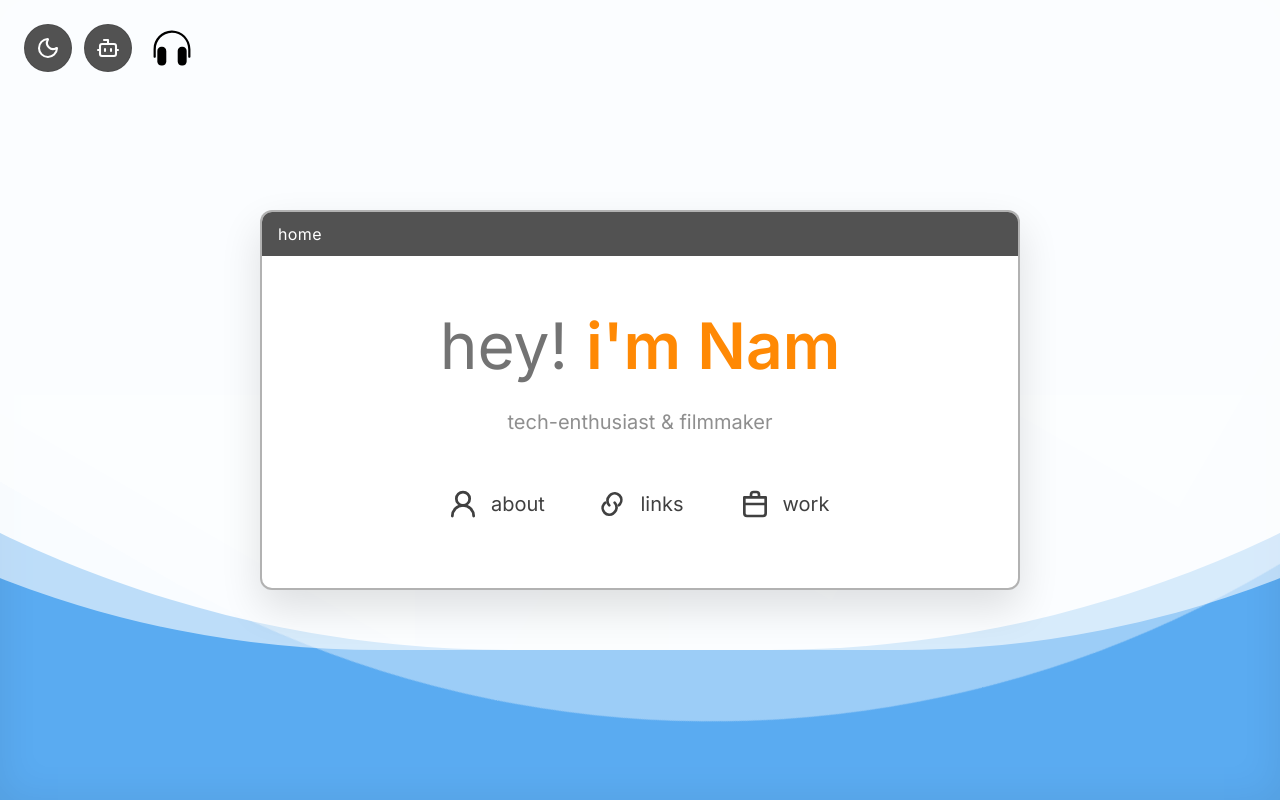
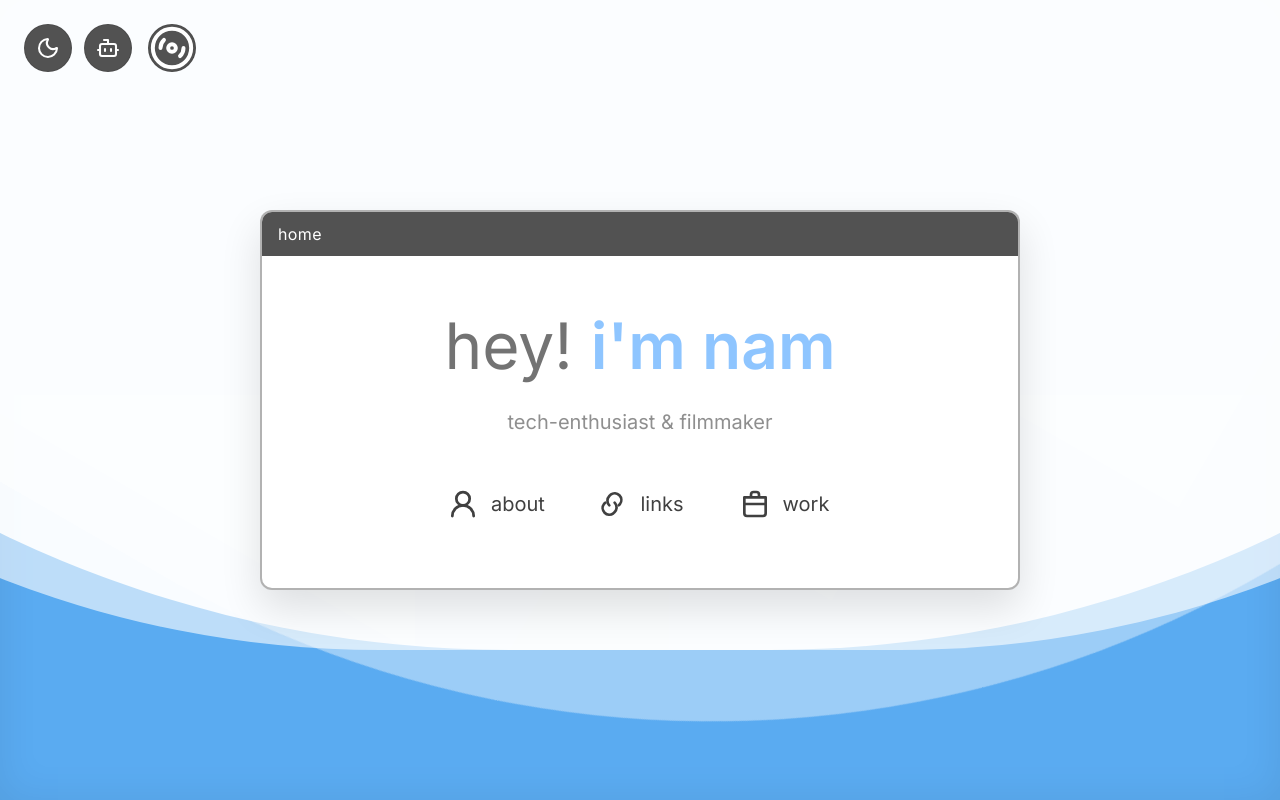
Before and after one commit to NamTakeshi/personal-website, a Vue app: page / in a window 1280 px wide. Built offline with nearby package versions, Linux system fonts and the light colour scheme.

Commit message:
MusikBuddy verschönern

```diff
--- a/src/App.vue
+++ b/src/App.vue
@@ -28,6 +28,8 @@ const moonIcon = `<svg xmlns="http://www.w3.org/2000/svg" viewBox="0 0 24 24" fi
       d="M20.985 12.486a9 9 0 1 1-9.473-9.472c.405-.022.617.46.402.803a6 6 0 0 0 8.268 8.268c.344-.215.825-.004.803.401"/>
 </svg>`;
 
+const musicIcon = `<svg xmlns="http://www.w3.org/2000/svg" width="32" height="32" viewBox="0 0 24 24" fill="none" stroke="currentColor" stroke-width="2.0625" stroke-linecap="round" stroke-linejoin="round" class="lucide lucide-disc3-icon lucide-disc-3"><circle cx="12" cy="12" r="10"/><path d="M6 12c0-1.7.7-3.2 1.8-4.2"/><circle cx="12" cy="12" r="2"/><path d="M18 12c0 1.7-.7 3.2-1.8 4.2"/></svg>`;
+
 onMounted(() => {
   initTheme()
 })
@@ -48,7 +50,7 @@ onMounted(() => {
   <div class="fixed left-6 top-6 z-50 flex gap-3">
     <!-- Theme Toggle -->
     <button
-        class="w-12 h-12 flex items-center justify-center rounded-full border border-black/10 bg-neutral-600 backdrop-blur dark:border-white/10 dark:bg-neutral-600 transition-all duration-400 ease-out hover:scale-[1.03] active:scale-[0.97]
+        class="w-12 h-12 flex items-center justify-center rounded-full border border-black/10 bg-neutral-600 backdrop-blur dark:border-white/10 dark:bg-neutral-600 transition-all duration-300 ease-out hover:scale-[1.10] active:scale-[0.97]
 "
         @click="toggleTheme"
         aria-label="Toggle theme"
@@ -63,7 +65,7 @@ onMounted(() => {
 
     <!-- Chat Button -->
     <button
-        class="w-12 h-12 flex items-center justify-center rounded-full border border-black/10 bg-neutral-600 backdrop-blur dark:border-white/10 dark:bg-neutral-600"
+        class="w-12 h-12 flex items-center justify-center rounded-full border border-black/10 bg-neutral-600 backdrop-blur dark:border-white/10 dark:bg-neutral-600 transition-all duration-300 ease-out hover:scale-[1.10] active:scale-[0.97]"
         @click="chatOpen = true"
         aria-label="Open chat"
         title="Chat"
--- a/src/components/MusicBuddy.vue
+++ b/src/components/MusicBuddy.vue
@@ -1,38 +1,44 @@
 <template>
   <button
-      class="fixed left-38 top-2 z-50 w-10 h-20 flex items-center justify-center transition-transform hover:-translate-y-1"
+      class="fixed left-[9.5rem] top-2 z-50 w-10 h-20 flex items-center justify-center transition-all duration-300 ease-out hover:scale-[1.10] active:scale-[0.97]"
       :aria-pressed="playing"
       @click="toggle"
       title="Musik an/aus"
   >
-
-    <!-- SVG Buddy -->
-    <svg
-        viewBox="0 0 256 256"
-        class="h-20 w-20 pointer-events-none select-none text-black dark:text-white"
-        style="fill: currentColor;"
-        :class="playing ? 'svg-active' : ''"
-        aria-hidden="true"
-    >
-    <path d="M65,240.4h-4.5c-14.5,0-26.4-11.9-26.4-26.4v-67.6c0-14.5,11.9-26.4,26.4-26.4H65c14.5,0,26.4,11.9,26.4,26.4V214C91.4,228.5,79.5,240.4,65,240.4z"/>
-      <path d="M195.4,240.3h-4.5c-14.5,0-26.4-11.9-26.4-26.4v-67.6c0-14.5,11.9-26.4,26.4-26.4h4.5c14.5,0,26.4,11.9,26.4,26.4v67.6C221.8,228.4,209.9,240.3,195.4,240.3z"/>
-      <path d="M24.2,183.2v-46.4C24.2,80,68.8,31.7,125.6,30.5c59-1.3,106.2,46.5,106.2,105.2v47.5c0,3.9,3.2,7.1,7.1,7.1l0,0c3.9,0,7.1-3.2,7.1-7.1v-46.9c0-66.2-54.1-121.9-120.3-120.6C61.6,16.9,10,69.2,10,133.6v49.6c0,3.9,3.2,7.1,7.1,7.1l0,0C21,190.3,24.2,187.1,24.2,183.2z"/>
-    </svg>
-
+    <!-- Spin-Wrapper -->
+    <span :class="{ 'spin-active': playing }" class="inline-flex items-center justify-center rounded-full border border-black/10 bg-neutral-600 backdrop-blur dark:border-white/10 text-white">
+        <!-- SVG mit echten Lucide disc-3 Pfaden -->
+        <svg
+            xmlns="http://www.w3.org/2000/svg"
+            width="46"
+            height="46"
+            viewBox="0 0 24 24"
+            fill="none"
+            stroke="currentColor"
+            stroke-width="2.0625"
+            stroke-linecap="round"
+            stroke-linejoin="round"
+        >
+          <circle cx="12" cy="12" r="10"/>
+          <path d="M6 12c0-1.7.7-3.2 1.8-4.2"/>
+          <circle cx="12" cy="12" r="2"/>
+          <path d="M18 12c0 1.7-.7 3.2-1.8 4.2"/>
+        </svg>
+    </span>
   </button>
 </template>
 
 
 <script setup>
-import { ref, onMounted, onBeforeUnmount, watch } from "vue"
+import { ref, onMounted, onBeforeUnmount } from "vue"
 
 const DARK_SRC = "/music/calm-space-music-312291.mp3"
 const LIGHT_SRC = "/music/ghibli-style-2-229070.mp3"
 
 const audio = ref(null)
 const playing = ref(false)
+let observer = null
 
-// ✅ Theme-Check direkt aus <html class="dark">
 function isDarkMode() {
   return document.documentElement.classList.contains("dark")
 }
@@ -47,7 +53,6 @@ function switchTrack() {
   const wasPlaying = playing.value
   const nextSrc = getSrcForTheme()
 
-  // Achtung: audio.value.src ist eine absolute URL, daher includes OK
   if (audio.value.src && audio.value.src.includes(nextSrc)) return
 
   audio.value.pause()
@@ -69,15 +74,13 @@ onMounted(() => {
   audio.value.addEventListener("play", () => (playing.value = true))
   audio.value.addEventListener("pause", () => (playing.value = false))
 
-
-  const observer = new MutationObserver(() => switchTrack())
+  observer = new MutationObserver(() => switchTrack())
   observer.observe(document.documentElement, { attributes: true, attributeFilter: ["class"] })
-
-  // Cleanup
-  onBeforeUnmount(() => observer.disconnect())
 })
 
+// ✅ Sauberer Cleanup – alles in einem Hook
 onBeforeUnmount(() => {
+  if (observer) observer.disconnect()
   if (!audio.value) return
   audio.value.pause()
   audio.value.src = ""
@@ -99,25 +102,13 @@ function toggle() {
 
 
 <style scoped>
-@keyframes svgFloat {
-  0%   { transform: translateY(0) scale(1); }
-  50%  { transform: translateY(-10px) scale(1.02); }
-  100% { transform: translateY(0) scale(1); }
+@keyframes svgSpin {
+  from { transform: rotate(0deg); }
+  to   { transform: rotate(360deg); }
 }
 
-@keyframes svgGlow {
-  0%   { filter: drop-shadow(0 0 0 rgba(180, 200, 255, 0)); }
-  50%  { filter: drop-shadow(0 0 18px rgba(180, 200, 255, 0.6)); }
-  100% { filter: drop-shadow(0 0 0 rgba(180, 200, 255, 0)); }
+/* Spin wenn aktiv */
+.spin-active {
+  animation: svgSpin 2.0s linear infinite;
 }
-
-.svg-active {
-  display: block;
-  transform-origin: center;
-  animation:
-      svgFloat 4s ease-in-out infinite,
-      svgGlow 4s ease-in-out infinite;
-}
-
-
 </style>
--- a/src/components/WindowCard.vue
+++ b/src/components/WindowCard.vue
@@ -54,11 +54,8 @@ const workIcons = {
 </svg>
   `,
   camera: `
-    <svg viewBox="0 0 16 16" xmlns="http://www.w3.org/2000/svg">
-      <path d="M15 12a1 1 0 0 1-1 1H2a1 1 0 0 1-1-1V6a1 1 0 0 1 1-1h1.172a3 3 0 0 0 2.12-.879l.83-.828A1 1 0 0 1 6.827 3h2.344a1 1 0 0 1 .707.293l.828.828A3 3 0 0 0 12.828 5H14a1 1 0 0 1 1 1v6zM2 4a2 2 0 0 0-2 2v6a2 2 0 0 0 2 2h12a2 2 0 0 0 2-2V6a2 2 0 0 0-2-2h-1.172a2 2 0 0 1-1.414-.586l-.828-.828A2 2 0 0 0 9.172 2H6.828a2 2 0 0 0-1.414.586l-.828.828A2 2 0 0 1 3.172 4H2z"/>
-      <path d="M8 11a2.5 2.5 0 1 1 0-5 2.5 2.5 0 0 1 0 5zm0 1a3.5 3.5 0 1 0 0-7 3.5 3.5 0 0 0 0 7zM3 6.5a.5.5 0 1 1-1 0 .5.5 0 0 1 1 0z"/>
-    </svg>
-  `,
+<svg xmlns="http://www.w3.org/2000/svg" viewBox="0 0 24 24" fill="none" stroke="#323232"
+stroke-width="2.0625" stroke-linecap="round" stroke-linejoin="round" class="lucide lucide-clapperboard-icon lucide-clapperboard"><path d="M20.2 6 3 11l-.9-2.4c-.3-1.1.3-2.2 1.3-2.5l13.5-4c1.1-.3 2.2.3 2.5 1.3Z"/><path d="m6.2 5.3 3.1 3.9"/><path d="m12.4 3.4 3.1 4"/><path d="M3 11h18v8a2 2 0 0 1-2 2H5a2 2 0 0 1-2-2Z"/></svg>  `,
 }
 
 // Klick Sound
@@ -147,7 +144,7 @@ function closeModal() {
 
     <div class="px-6 py-14 text-center">
       <h1 class="text-[clamp(42px,6vw,64px)] leading-[1.05] font-normal text-neutral-500">
-        hey! <span class="font-semibold text-orange-400">i'm Nam</span>
+        hey! <span class="font-semibold text-blue-300">i'm nam</span>
       </h1>
 
       <p class="mt-7 text-xl text-neutral-500/80">tech-enthusiast & filmmaker</p>
```
